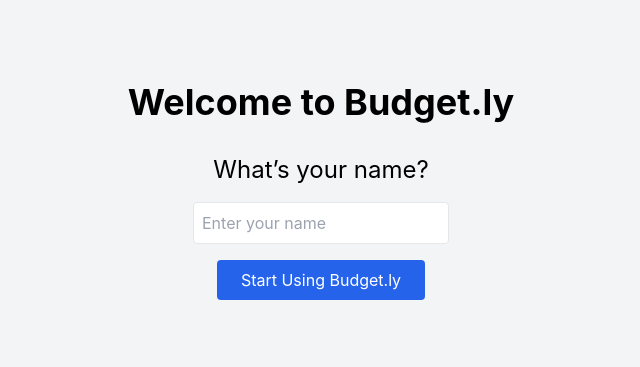
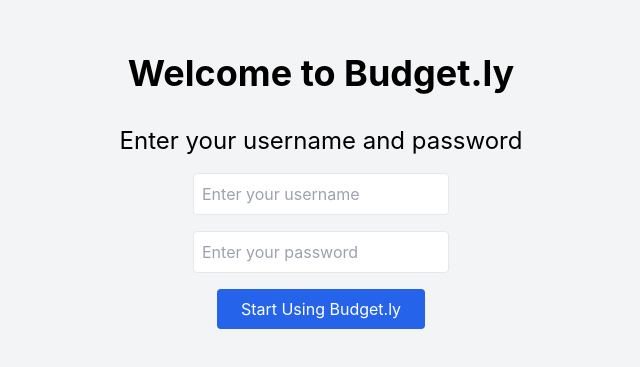
Before and after one commit to SarahMendoza/CS5319-Final-Project-Group-9-Mendoza-Kersen-Ogunrinde, a React (Create React App) app in the folder Unselected/: page / in a window 1280 px wide. Shown: the part 209-576 px from the top of the page, without its empty margins (319-959 px from the left). Built offline with nearby package versions, Linux system fonts and the light colour scheme.

Commit message:
Implementation 1 working perfectly

```diff
--- a/Unselected/src/components/StartPage.tsx
+++ b/Unselected/src/components/StartPage.tsx
@@ -1,29 +1,30 @@
 import React, { useState, useEffect } from 'react';
 import { useNavigate } from 'react-router-dom';
 
-const StartPage = () => {
+const AuthPage = () => {
   const navigate = useNavigate();
-  const [name, setName] = useState('');
-  const [isNameSet, setIsNameSet] = useState(false);
+  const [username, setUsername] = useState('');
+  const [password, setPassword] = useState('');
+  const [isLoggedIn, setIsLoggedIn] = useState(false);
 
-  // Retrieve the name from localStorage when the component mounts
+  // Check if user is already logged in
   useEffect(() => {
-    const storedName = localStorage.getItem('username');
-    if (storedName) {
-      setName(storedName); // If the name exists, set it
-      setIsNameSet(true); // Mark that the name has been set
-      navigate('/overview'); // Automatically navigate to overview if name exists
+    const storedUsername = localStorage.getItem('username');
+    if (storedUsername) {
+      setUsername(storedUsername);
+      setIsLoggedIn(true);
+      navigate('/overview');
     }
   }, [navigate]);
 
-  // Save the name and navigate to the overview page
-  const handleStart = () => {
-    if (name) {
-      localStorage.setItem('username', name); // Store the name in localStorage
-      setIsNameSet(true); // Mark name as set
+  // Handle login button click
+  const handleLogin = () => {
+    if (username) {
+      localStorage.setItem('username', username); // Save the username in localStorage
+      setIsLoggedIn(true); // Mark as logged in
       navigate('/overview'); // Navigate to overview page
     } else {
-      alert("Please enter your name.");
+      alert("Please enter a username.");
     }
   };
 
@@ -31,29 +32,39 @@ const StartPage = () => {
     <div className="flex flex-col items-center justify-center h-screen bg-gray-100">
       <h1 className="text-4xl font-bold mb-8">Welcome to Budget.ly</h1>
 
-      {/* Personalize the greeting message */}
+      {/* Greeting */}
       <div className="mb-4">
-        {isNameSet ? (
-          <h2 className="text-2xl">Hello, {name}!</h2> // Greet the user with their name if set
+        {isLoggedIn ? (
+          <h2 className="text-2xl">Hello, {username}!</h2>
         ) : (
-          <h2 className="text-2xl">What’s your name?</h2> // If name not set, ask for it
+          <h2 className="text-2xl">Enter your username and password</h2>
         )}
       </div>
 
-      {/* Input to get the user’s name, only shown if the name isn't set yet */}
-      {!isNameSet && (
-        <input
-          type="text"
-          placeholder="Enter your name"
-          className="mb-4 p-2 border rounded w-64"
-          value={name}
-          onChange={(e) => setName(e.target.value)} // Update the name as user types
-        />
+      {/* Input fields for username and password */}
+      {!isLoggedIn && (
+        <>
+          <input
+            type="text"
+            placeholder="Enter your username"
+            className="mb-4 p-2 border rounded w-64"
+            value={username}
+            onChange={(e) => setUsername(e.target.value)}
+          />
+
+          <input
+            type="password"
+            placeholder="Enter your password"
+            className="mb-4 p-2 border rounded w-64"
+            value={password}
+            onChange={(e) => setPassword(e.target.value)}
+          />
+        </>
       )}
 
-      {/* Start using the app button */}
+      {/* Button to start using the app */}
       <button
-        onClick={handleStart}
+        onClick={handleLogin}
         className="bg-blue-600 text-white px-6 py-2 rounded hover:bg-blue-700"
       >
         Start Using Budget.ly
@@ -62,4 +73,4 @@ const StartPage = () => {
   );
 };
 
-export default StartPage;
+export default AuthPage;
```
